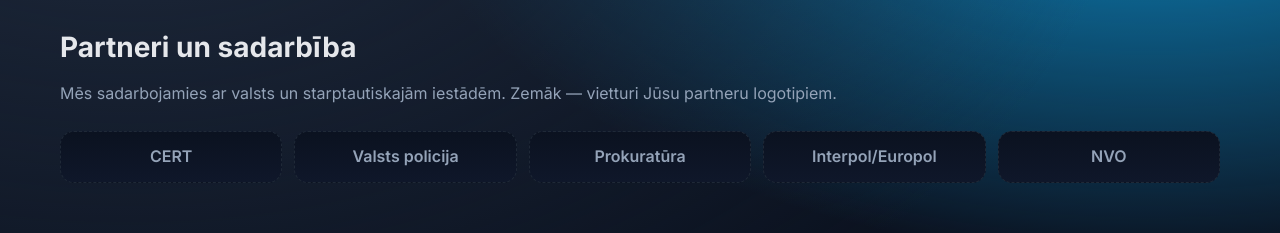
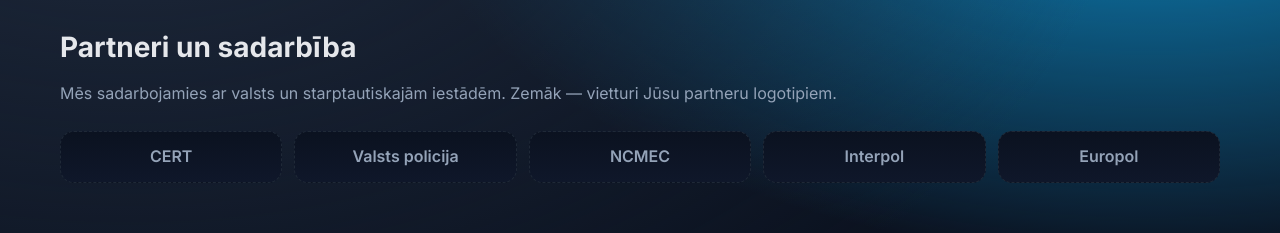
Before and after one commit to kiuc-civ/kiuc-civ.github.io, a plain HTML site: page index.html in a window 1280 px wide. Shown: the part 1680-1913 px from the top of the page. Drawn offline with Linux system fonts and the light colour scheme.

Commit message:
Update index.html

```diff
--- a/index.html
+++ b/index.html
@@ -220,9 +220,9 @@
       <div class="partners">
         <div class="partner">CERT</div>
         <div class="partner">Valsts policija</div>
-        <div class="partner">Prokuratūra</div>
-        <div class="partner">Interpol/Europol</div>
-        <div class="partner">NVO</div>
+        <div class="partner">NCMEC</div>
+        <div class="partner">Interpol</div>
+        <div class="partner">Europol</div>
       </div>
     </div>
   </section>
```
